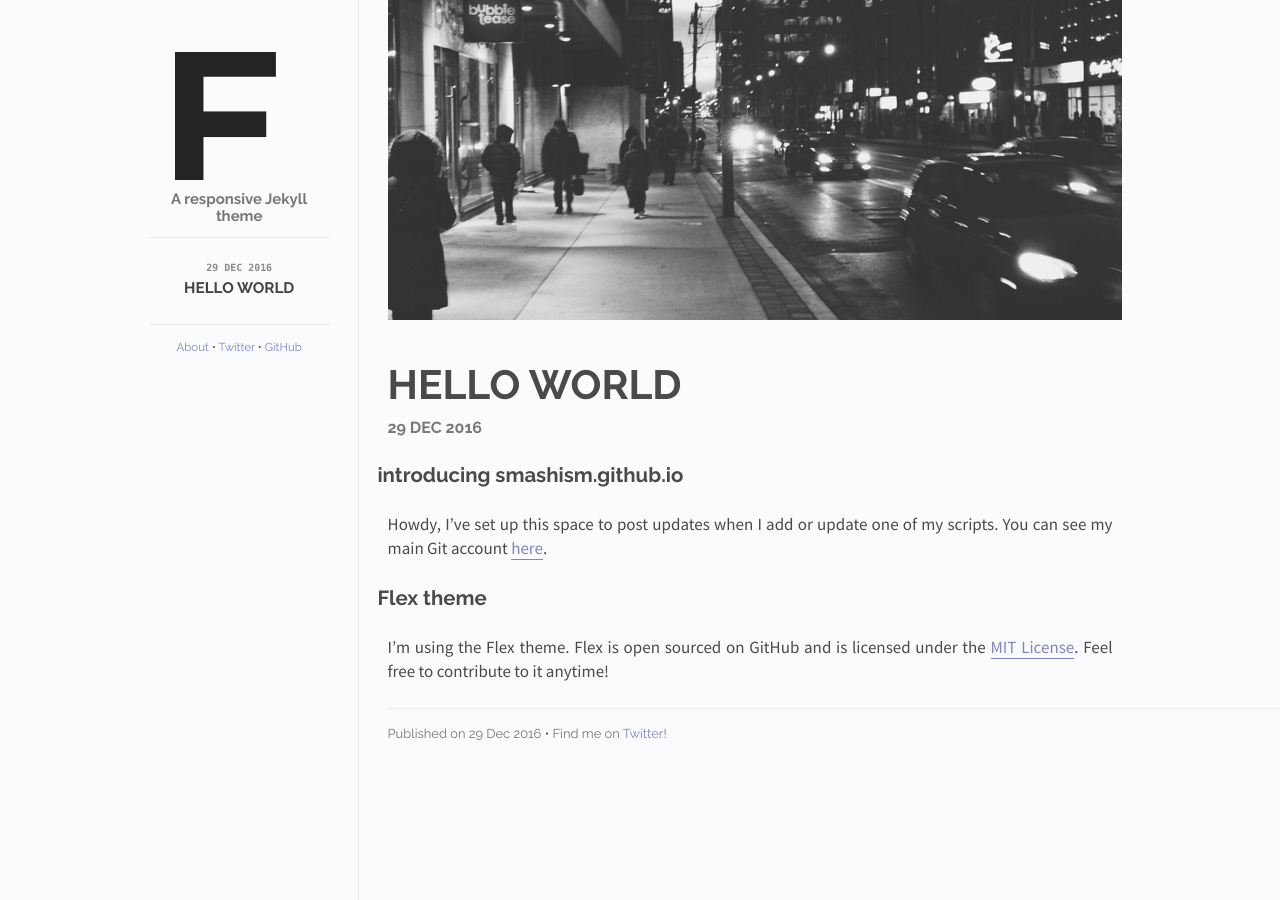
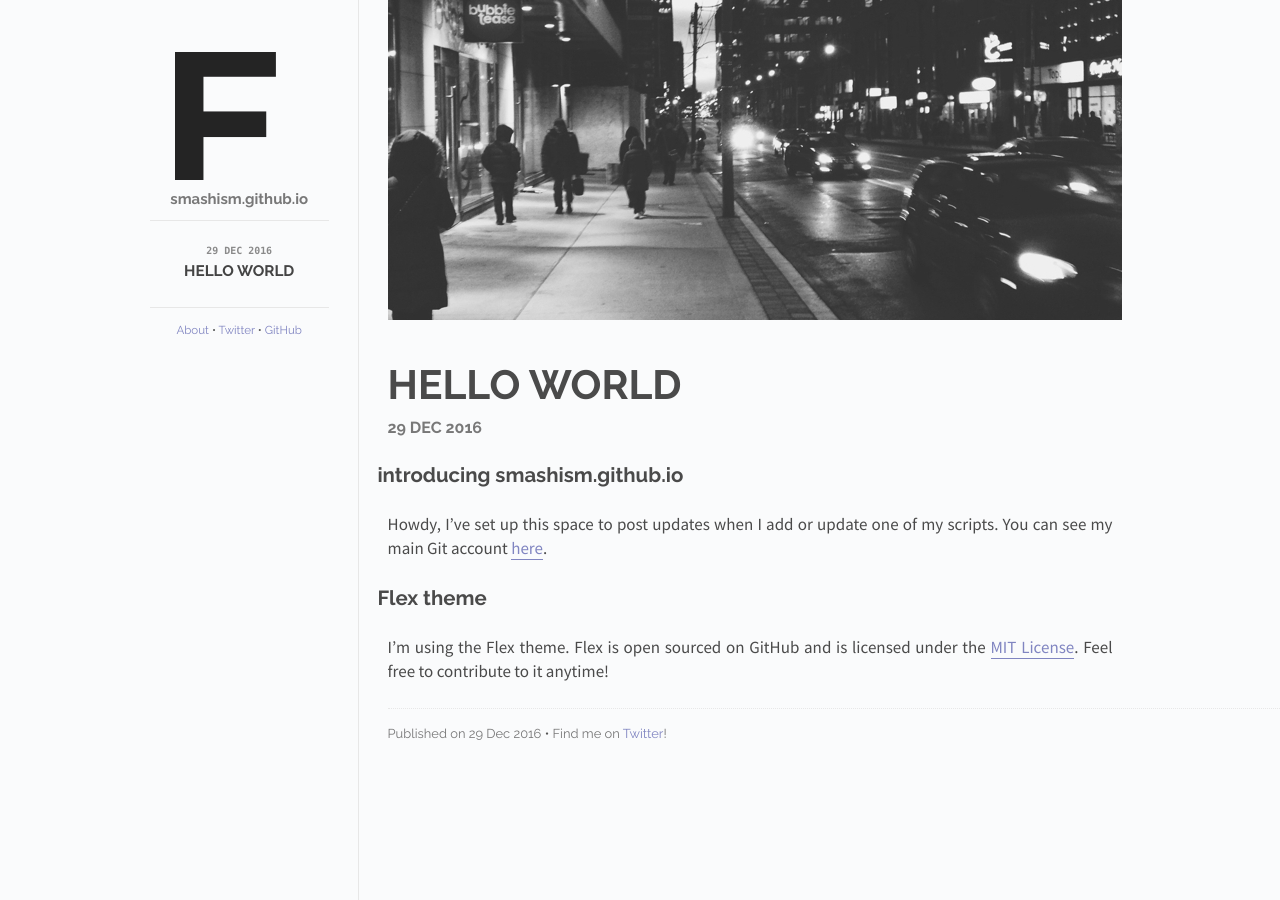
Before and after one commit to smashism/smashism.github.io, a Jekyll site: the page built from index.html, in a window 1280 px wide. Built offline with Jekyll 4.4.1, drawn with Linux system fonts in a browser that asks for light colours.

Commit message:
updating social links and title

```diff
--- a/_layouts/default.html
+++ b/_layouts/default.html
@@ -24,7 +24,7 @@
       <div class="sidebar" id="sidebar">
         <div class="header">
           <h1 class="title"><a href="/"><img id="logo" src="/images/logo.png"></a></h1>
-          <span class="tagline">A responsive Jekyll theme</span>
+          <span class="tagline">smashism.github.io</span>
         </div>
         <div class="posts">
           <ul class="posts-list">
@@ -40,9 +40,9 @@
         </div>
         <div class="footer">
           <span id="footer-links">
-            <a href="" class="footer-link">About</a> <span class="separator">&bull;</span>
-            <a href="" class="footer-link">Twitter</a> <span class="separator">&bull;</span>
-            <a href="" class="footer-link">GitHub</a>
+            <a href="http://www.modtitan.com/p/about.html" class="footer-link">About</a> <span class="separator">&bull;</span>
+            <a href="https://www.twitter.com/emilyooo" class="footer-link">Twitter</a> <span class="separator">&bull;</span>
+            <a href="https://www.github.com/smashism" class="footer-link">GitHub</a>
           </span>
         </div>
       </div>
```
